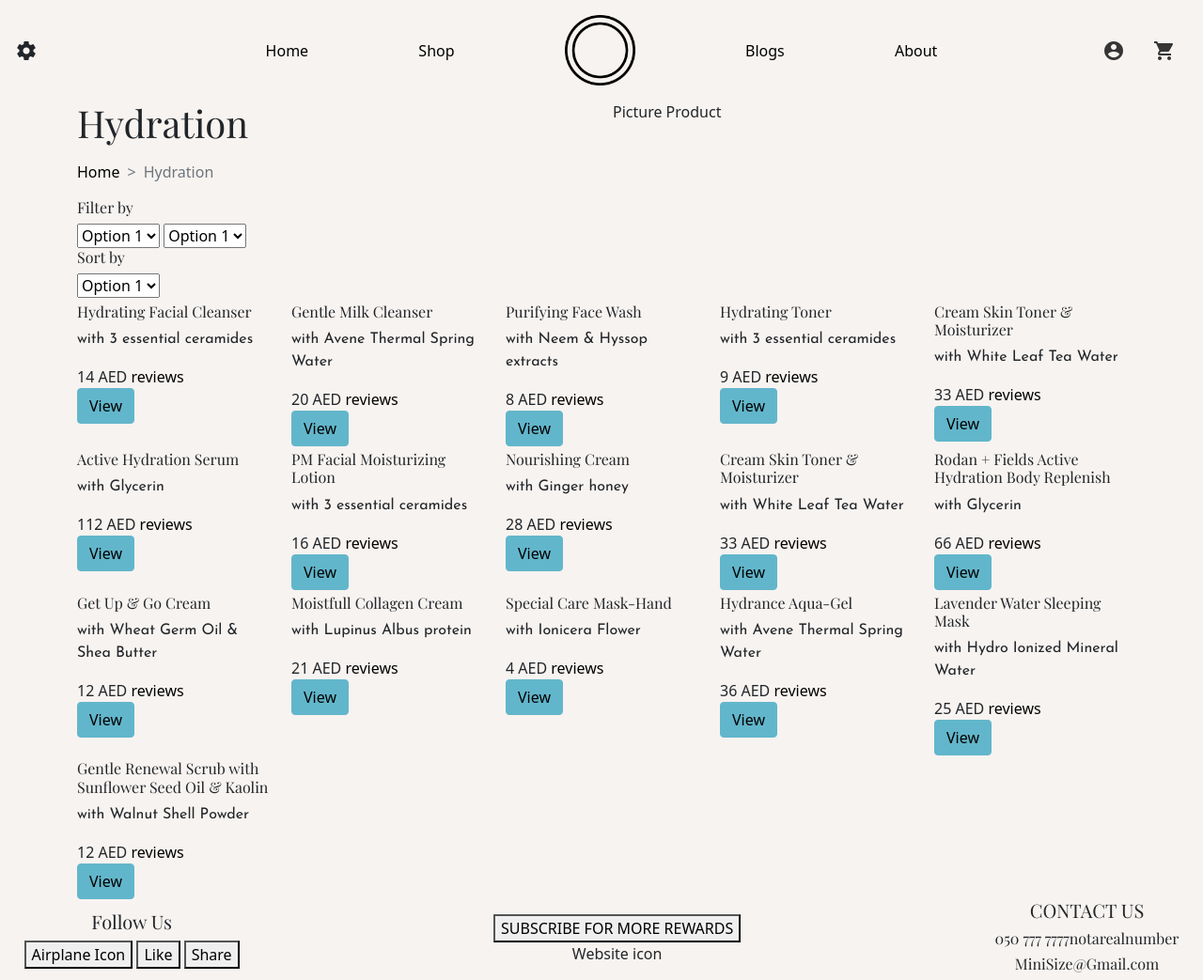
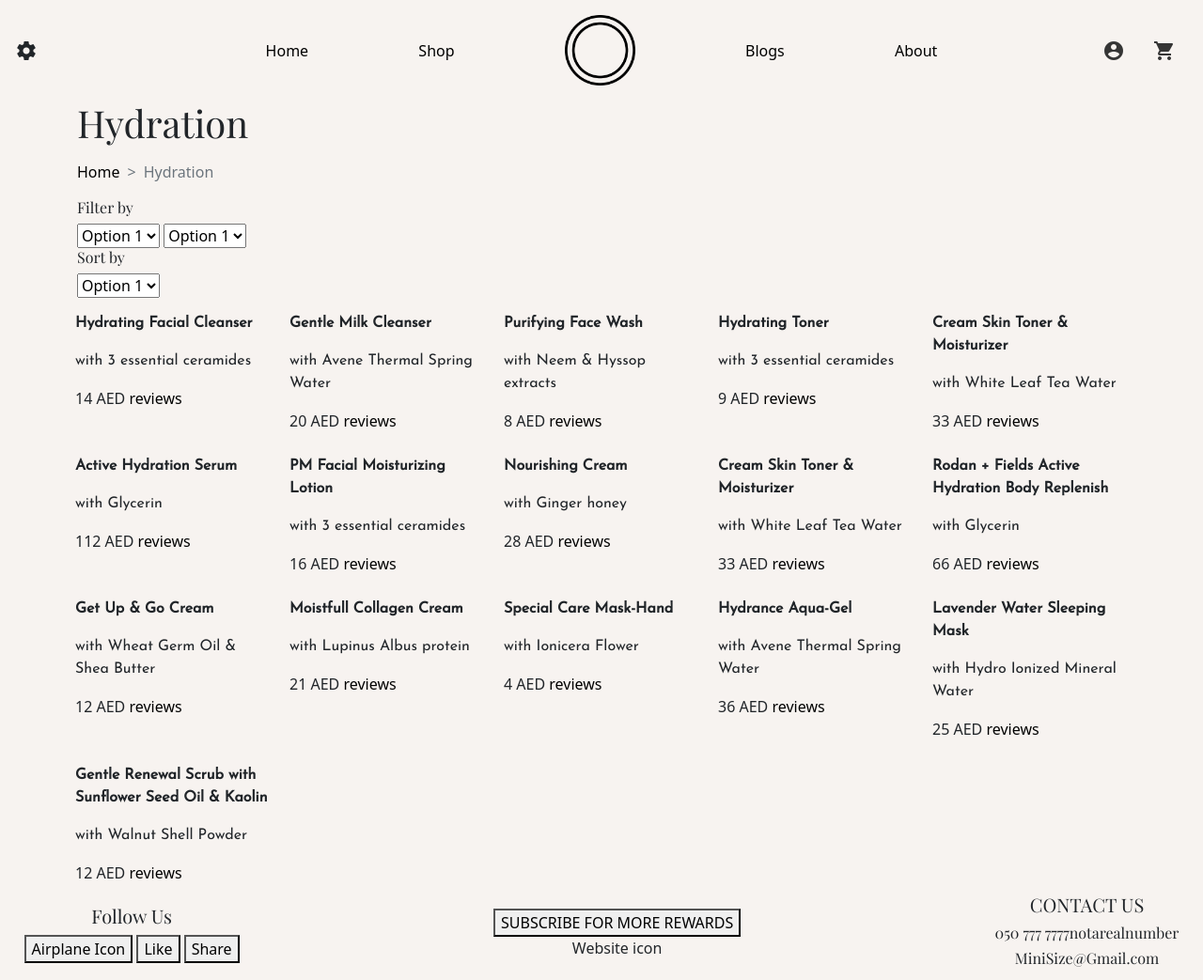
Before and after one commit to minisize/minisizeproject, a PHP site: page /products.php?skin_concern_id=1 in a window 1280 px wide. Shown: the whole page at 94% size. Run offline with PHP 8.4, Linux system fonts and the light colour scheme; data comes from the database, SQL or seed files in the repository; data that the repository does not hold is empty; some libraries are stand-ins or nearby versions.

Commit message:
Add styling for product list

```diff
--- /dev/null
+++ b/assets/styles/products/products-style.css
@@ -0,0 +1,37 @@
+.product-display {
+  position: relative;
+  padding: 10px;
+}
+
+.overlay-product {
+  position: absolute;
+  top: 0;
+  left: 0;
+  width: 100%;
+  height: 100%;
+  background: rgba(0, 0, 0, 0);
+  transition: background 0.5s ease;
+}
+
+.product-display:hover .overlay-product {
+  display: block;
+  background: #f7e6ca46;
+  border: 2px solid #f0bc68;
+  border-radius: 5px;
+}
+
+.product-view {
+  position: absolute;
+  left: 50%;
+  top: 50%;
+  opacity: 0;
+  transition: opacity 0.35s ease;
+  transform: translate(-50%,-50%);
+  background-color: white;
+  border: 2px solid;
+  z-index: 1;
+}
+
+.product-display:hover .product-view {
+  opacity: 1;
+}
--- a/includes/classes/Product.php
+++ b/includes/classes/Product.php
@@ -33,7 +33,6 @@
                                     <h1> $name </h1>
                                     <p> $description </p>
                                     </div>
-                                    <div class='container2 col'> Picture Product </div>
                                 </div>
                             </div>";
 
@@ -58,18 +57,18 @@
                 $basePrice = $row['base_price'];
                 $numReviews = $row['num_reviews'];
 
-                // $productString .= "$id <br><br> $name <br><br> $description <br><br><br>";
-                $productString .= "<div class='col'>
+                $productString .= "<div class='col product-display'>
                                         <label for=''></label><img src='#' alt=''>
-                                        <div class='product-display'>
-                                            <h6>$name</h6>
+                                        <div class='product-name'>
+                                            <p class='fw-bold'>$name</p>
                                             <p>with $mainIngredient</p>
                                         </div>
                                         <div class='product-price'>
                                             <label for=''>$basePrice AED</label>
                                             <a href=''>$numReviews reviews </a>
                                         </div>
-                                        <a href='product-item.php?id=$id' class='btn btn-info'>View</a>
+                                        <div class='overlay-product'></div>
+                                        <a href='product-item.php?id=$id' class='product-view btn btn-outline-primary'>View</a>
                                     </div>";
             }
 
--- a/includes/main-header.php
+++ b/includes/main-header.php
@@ -49,6 +49,7 @@
 
     <!-- CSS Link -->
     <link rel="stylesheet" href="assets/styles/header_footer/header_n_footer.css">
+    <link rel="stylesheet" href="assets/styles/products/products-style.css">
 
 </head>
 
```
